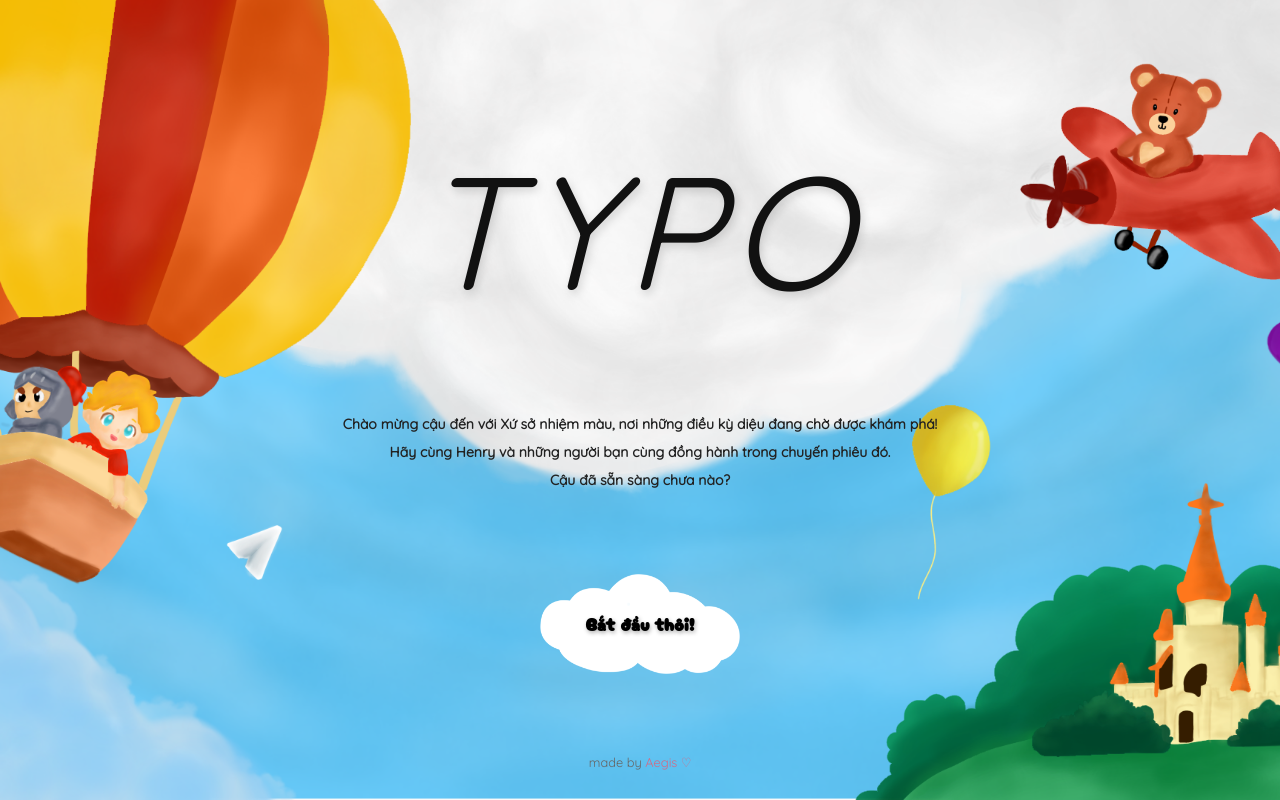
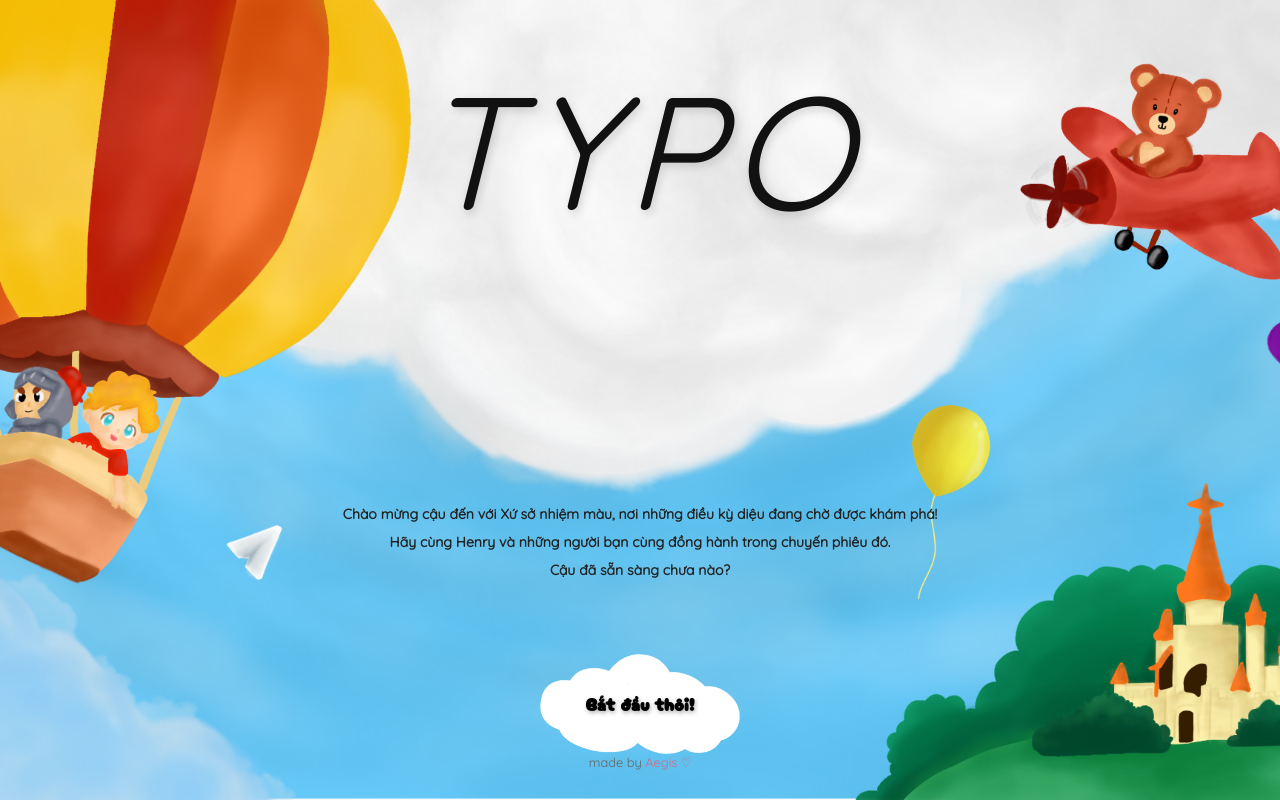
Before and after one commit to hoanggia922/photobooth-app, a Flask app: page / in a window 1280 px wide. Run offline with Flask 3, Linux system fonts and the light colour scheme.

Commit message:
Update style.css

```diff
--- a/static/style.css
+++ b/static/style.css
@@ -40,7 +40,7 @@ body {
 
 /* Định dạng riêng cho đoạn text chào mừng dài ở Trang 1 */
 .welcome-text {
-    margin: 10px 0 30px 0;
+    margin: 180px 0 20px 0;
     font-size: 14px;
     color: #222;
     line-height: 2;
```
